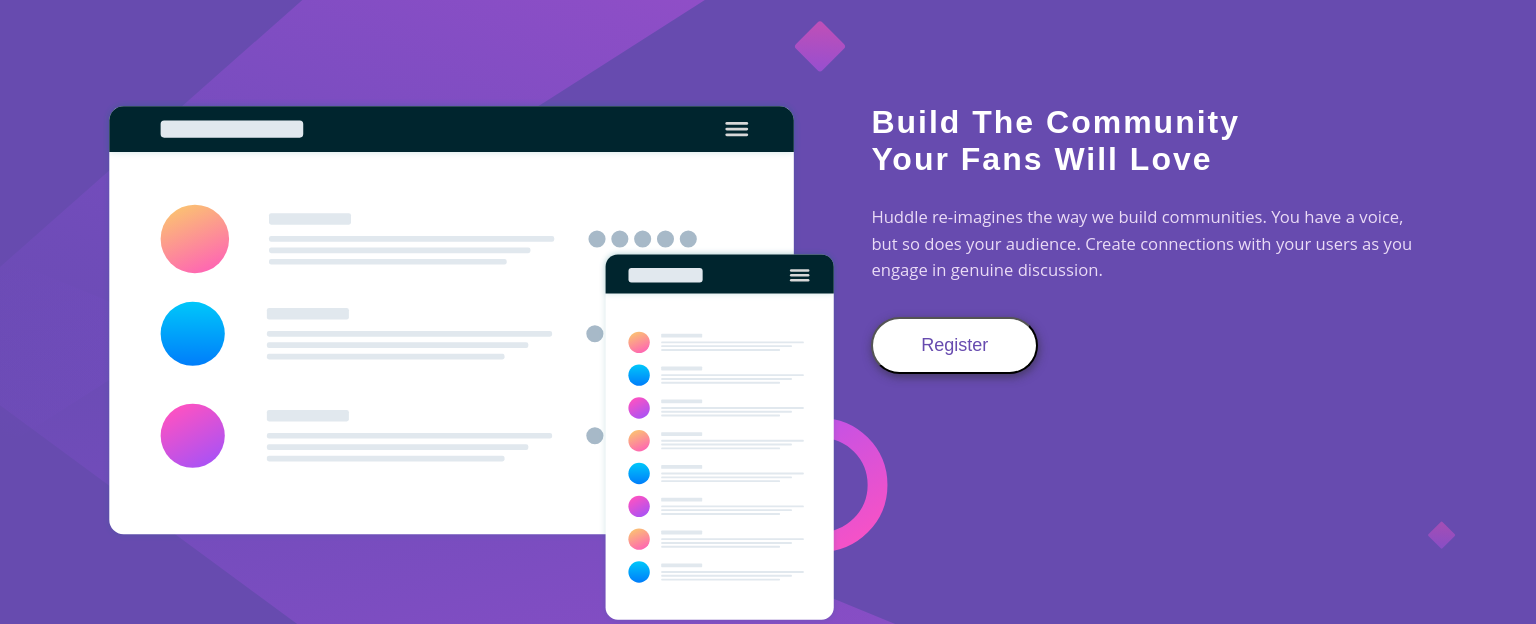
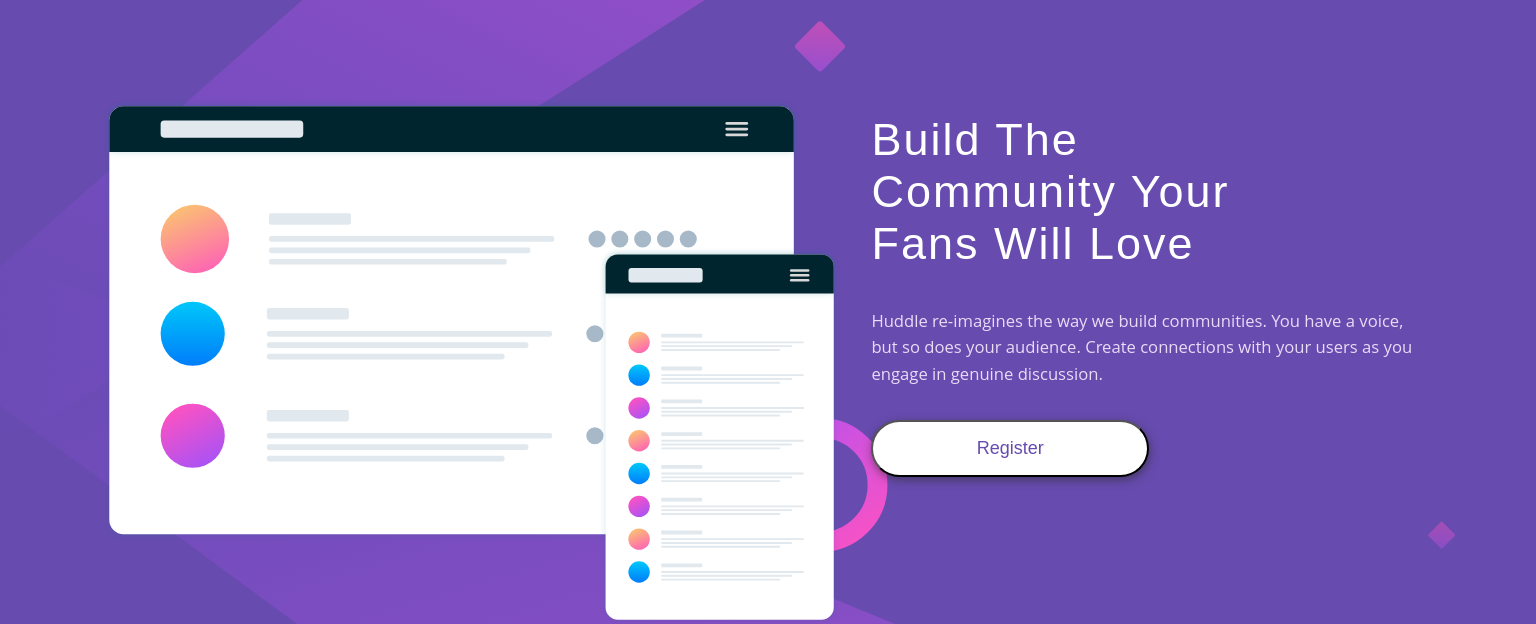
Before and after one commit to Hany-soliman/Challenge2, a plain HTML site: page index.html in a window 1536 px wide. Shown: the part 155-779 px from the top of the page. Drawn offline with nearby package versions, Linux system fonts and the light colour scheme.

Commit message:
Updated the breakpoint and the h1 weight

```diff
--- a/style.css
+++ b/style.css
@@ -13,7 +13,7 @@ body {
 }
 h1 {
   font-family: "Poppins", sans-serif;
-  font-weight: 700;
+  font-weight: 500;
   font-size: 24px;
   padding-top: 28.8px;
   width: 100%;
@@ -75,7 +75,7 @@ button {
 }
 button:hover {
   box-shadow: 1px 3px 10px white;
-  color: white;
+  color: hsl(257, 40%, 49%);
   background-color: black;
   transition: 500ms;
 }
@@ -110,7 +110,7 @@ ion-icon {
   text-decoration: none;
 }
 ion-icon:hover {
-  color: black;
+  color:hsl(257, 40%, 49%);
   background-color: white;
   transition: 500ms;
 }
@@ -127,7 +127,7 @@ ion-icon:hover {
   text-align: center;
 }
 
-@media only screen and (min-width: 1200px) {
+@media only screen and (min-width: 1000px) {
   body {
     background: url(images/bg-desktop.svg);
     font-family: "Open Sans", sans-serif;
@@ -168,7 +168,7 @@ ion-icon:hover {
   }
   .main h1 {
     text-align: left;
-    font-weight: 700;
+    font-weight: 500;
     font-size: 27.2px;
     letter-spacing: 2px;
     width: 80%;
@@ -183,7 +183,7 @@ ion-icon:hover {
     margin: 0;
     font-size: 18px;
     padding: 16px 20.8px;
-    width: 30%;
+
   }
   .footer {
     position: relative;
@@ -206,9 +206,9 @@ ion-icon:hover {
     font-size: 18px;
   }
 }
-@media only screen and (min-width: 1400px) {
+@media only screen and (min-width: 1440px) {
   .main h1 {
-    font-weight: 700;
-    font-size: 32px;
+    font-weight: 500;
+    font-size: 45px;
   }
 }
```
